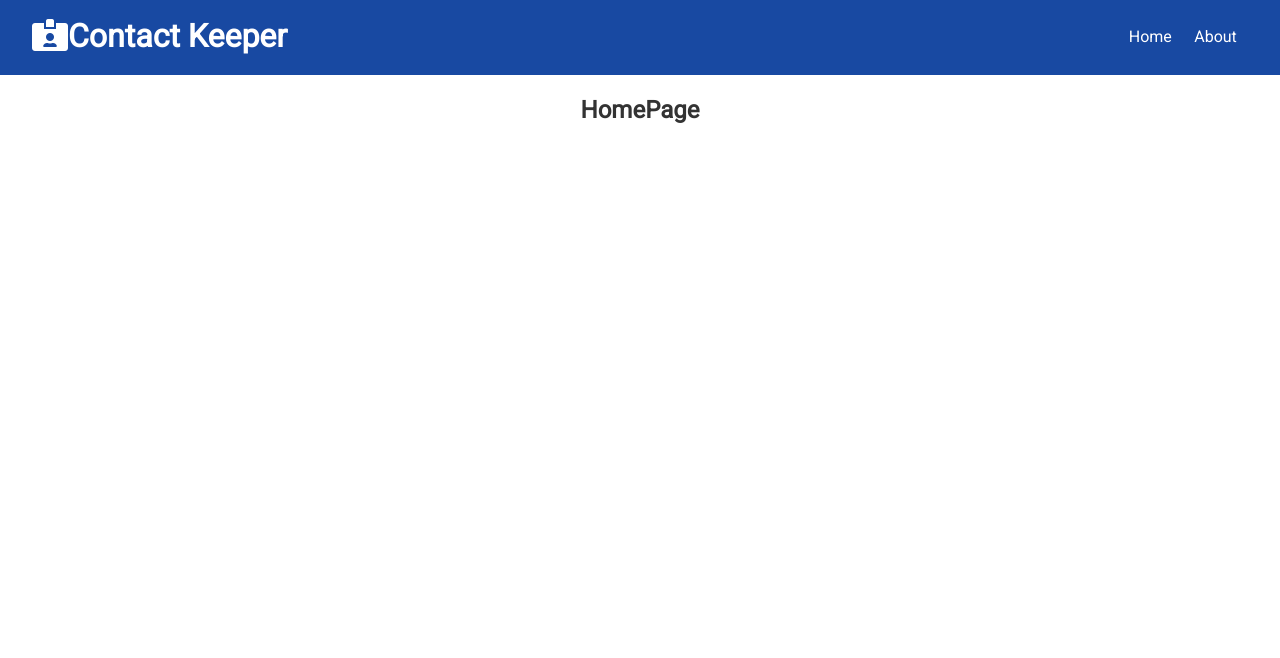
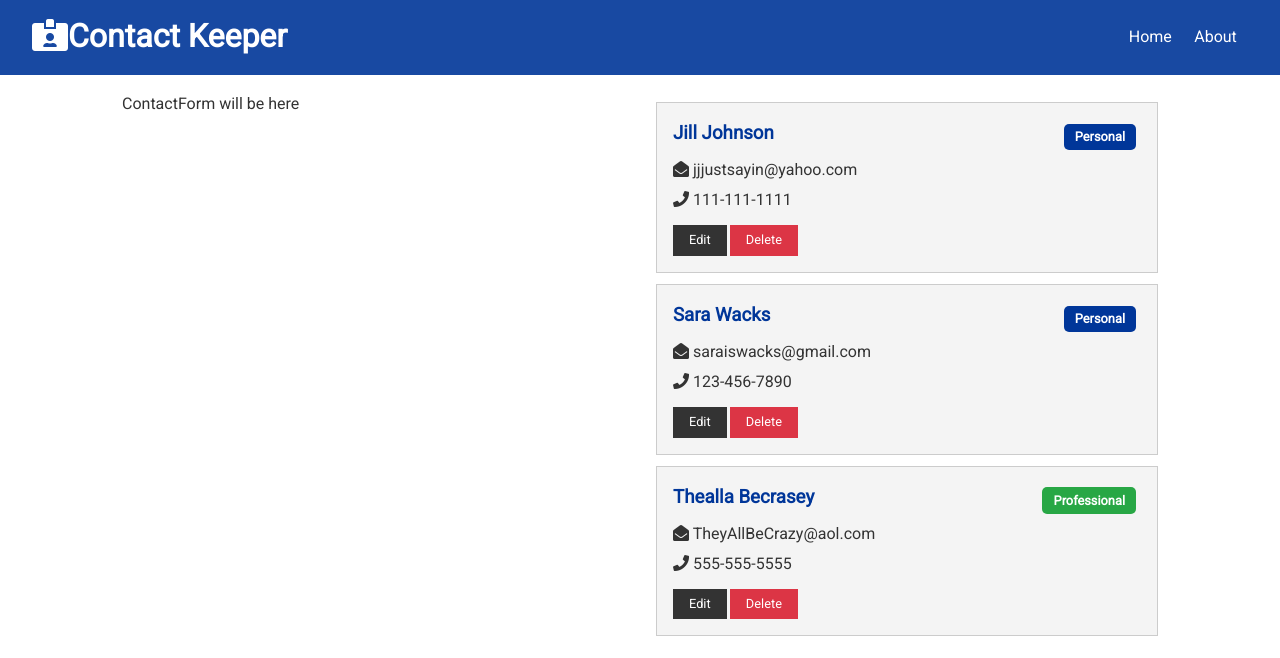
Before and after one commit to cdsalty/MERN_ContactManager, a React (Create React App) app in the folder client/: page / in a window 1280 px wide. Shown: the top 658 px of the page. Built offline with nearby package versions, Linux system fonts and the light colour scheme.

Commit message:
completed Contact and ContactItem components

```diff
--- a/client/src/components/contacts/ContactItem.js
+++ b/client/src/components/contacts/ContactItem.js
@@ -1 +1,71 @@
-// in order to have each individual contact in the list to have it's own component.
+//to have each individual contact in the list to have it's own component.
+import React from "react";
+import PropTypes from "prop-types";
+
+const ContactItem = ({contact}) => {
+	// destructure and take out what is needed to display in the ContactItem return
+	const {id, name, email, phone, type} = contact; // ?? I'm pulling out the specifics from the contact prop.
+
+	return (
+		<div className='card bg-light'>
+			<h3 className='text-primary text-left'>
+				{name}{" "}
+				<span
+					style={{float: "right"}}
+					className={
+						"badge " + (type === "professional" ? "badge-success" : "badge-primary")
+					}
+				>
+					{/* {type} */}
+					{/* Uppercase first letter of contact's type (only for frontend, display) */}
+					{type.charAt(0).toUpperCase() + type.slice(1)}
+				</span>
+			</h3>
+			<ul className='list'>
+				{email && (
+					<li>
+						<i className='fas fa-envelope-open'></i> {email}
+					</li>
+				)}
+				{phone && (
+					<li>
+						<i className='fas fa-phone'></i> {phone}
+					</li>
+				)}
+			</ul>
+			<button className='btn btn-dark btn-sm'>Edit</button>
+			<button className='btn btn-danger btn-sm'>Delete</button>
+		</div>
+	);
+};
+// Need better clarification for this
+ContactItem.propTypes = {
+	contact: PropTypes.object.isRequired // ptor for short
+};
+
+export default ContactItem;
+
+// {name}{" "} work-around to get a space between
+
+/*
+
+GOOD TO KNOW:
+- for the type, it needs to have the first letter capitalized; not in the database, but on the display
+	--> {type.charAt(0).toUpperCase() + type.slice(1)}
+
+Next Task:
+- move the badge over the right (for professional or personal type)
+- add in the id, email and phone
+- will also need to add in a couple buttons
+
+** When adding the email and phone, it is very important to check if they exist first BECAUSE they are not required when creating a user/contact
+				<ul className='list'>
+					{email && (
+						<li>
+							<i className='fas fa-envelope-open'></i> {email}
+						</li>
+					)}
+				</ul>
+
+** There is also a "contact" prop; Bring in  " prop types" to get access too.
+*/
--- a/client/src/components/contacts/Contacts.js
+++ b/client/src/components/contacts/Contacts.js
@@ -1,18 +1,21 @@
 // goal: to pull in contacts from the state; map through, create a list and output a ContactItem for each one.
 import React, {Fragment, useContext} from "react";
+import ContactItem from "./ContactItem";
 import ContactContext from "../../context/contact/contactContext";
 
 const Contacts = () => {
 	// initilize the context (gives access to any state, methods/actions that are "associated" with this context.)
 	const contactContext = useContext(ContactContext); // current state represents an array of objects
 
-	// pull out/destructure contacts fom the  and bring in state from contactContext
+	// pull out/destructure contacts fom the contactContext function inside ContactState to access state
 	const {contacts} = contactContext;
 
 	return (
 		<Fragment>
 			{contacts.map((contact) => (
-				<h4>{contact.name}</h4>
+				// <h4>{contact.name}</h4>
+				// passing the props: key, contact
+				<ContactItem key={contact.id} contact={contact} />
 			))}
 		</Fragment>
 	);
--- a/client/src/components/pages/Home.js
+++ b/client/src/components/pages/Home.js
@@ -1,9 +1,17 @@
 import React from "react";
+import Contacts from "../contacts/Contacts";
 
 const Home = () => {
 	return (
-		<div>
-			<h2>HomePage</h2>
+		// have the page will be a form, half will be contacts
+		<div className='grid-2'>
+			<div>
+				{/* will replace the paragraph below with a contact form */}
+				<p>ContactForm will be here</p>
+			</div>
+			<div>
+				<Contacts />
+			</div>
 		</div>
 	);
 };
--- a/client/src/context/contact/ContactState.js
+++ b/client/src/context/contact/ContactState.js
@@ -18,23 +18,23 @@ const ContactState = (props) => {
 		contacts: [
 			{
 				id: 1,
-				name: "Jill-SayItAin't Johnson",
+				name: "Jill Johnson",
 				email: "jjjustsayin@yahoo.com",
-				phone: 111 - 111 - 1111,
+				phone: "111-111-1111",
 				type: "personal"
 			},
 			{
 				id: 2,
 				name: "Sara Wacks",
 				email: "saraiswacks@gmail.com",
-				phone: 222 - 222 - 2222,
+				phone: "123-456-7890",
 				type: "personal"
 			},
 			{
 				id: 3,
-				name: "Julia Almine",
-				email: "alminej@aol.com",
-				phone: 333 - 333 - 3333,
+				name: "Thealla Becrasey",
+				email: "TheyAllBeCrazy@aol.com",
+				phone: "555-555-5555",
 				type: "professional"
 			}
 		]
```
